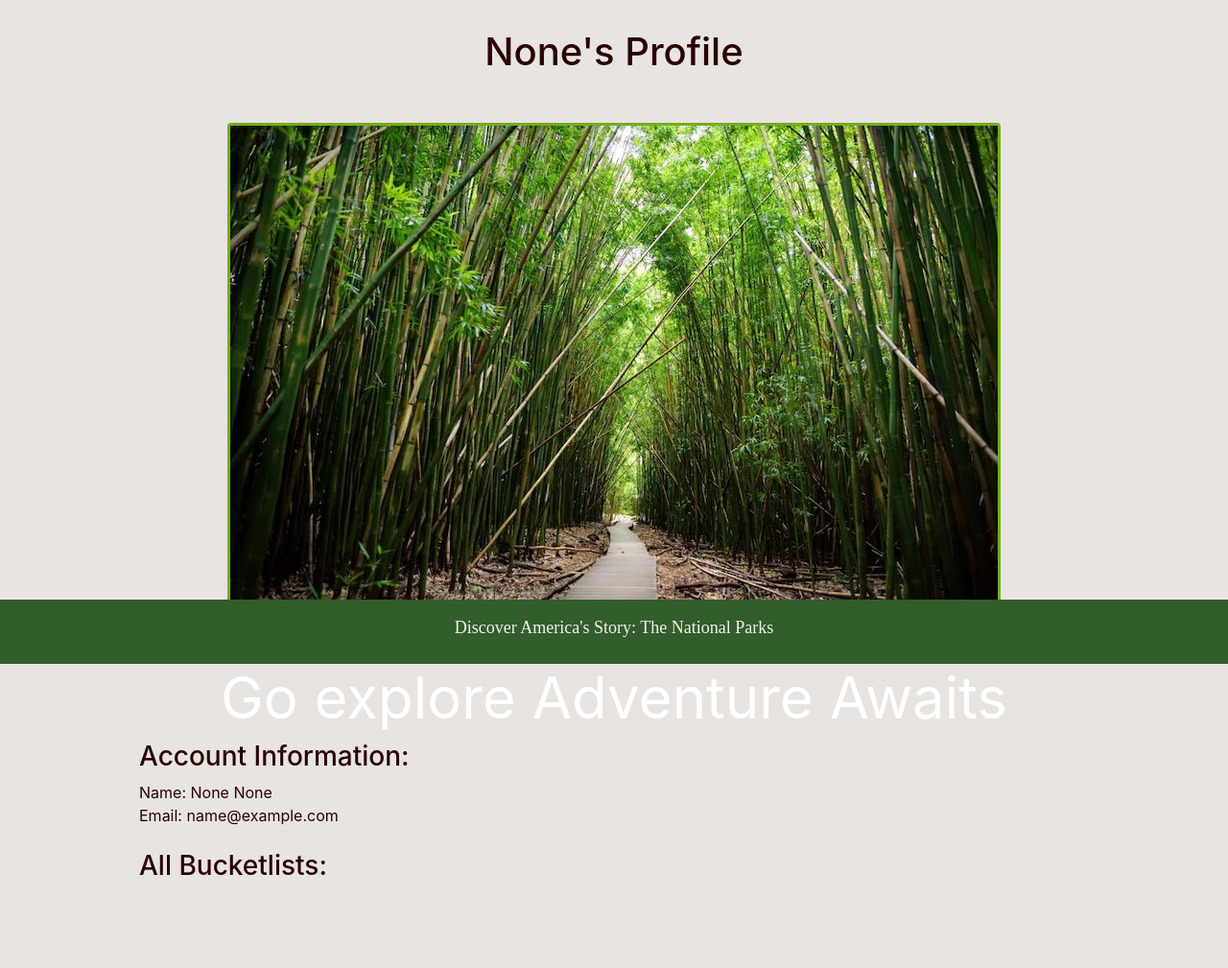
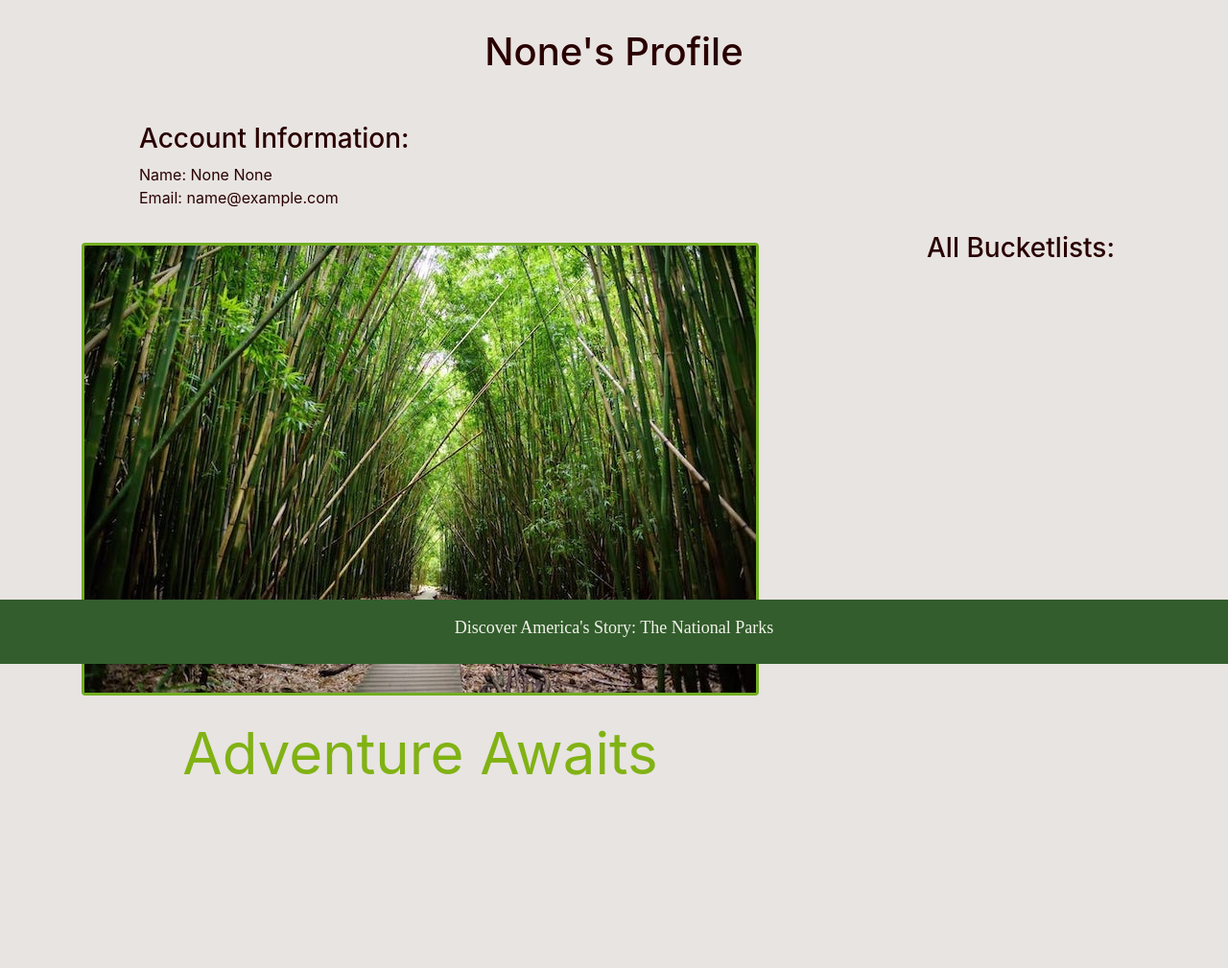
Before and after one commit to marissaaguilera/NPS-Guide, a Flask app: page /profile/1 in a window 1280 px wide. Shown: the part 108-1117 px from the top of the page at 96% size. After the commit the page ends 916 px from the top, so only its background shows below. Run offline with Flask 2, Linux system fonts and the light colour scheme; the visitor is signed in with stand-in values (Sample User, id 1); data comes from the database, SQL or seed files in the repository; data that the repository does not hold is empty; some libraries are stand-ins or nearby versions.

Commit message:
Bootstrap columns added to profile page

```diff
--- a/static/css/styles.css
+++ b/static/css/styles.css
@@ -356,27 +356,14 @@ td {
 
  #profile-img {
 	display: block;
-	margin-left: auto;
-	margin-right: auto;
-	text-align: center;
 	margin-top: 35px;
 	margin-bottom: 15px;
 	border: 3px solid #73AD21;
-	width: 806px;
+	width: 706px;
 }
 
 #profile-txt {
 	text-align: center;
-	color: white;
+	color: #81b214;
 	font-size: 60px;
 }
-
-
- /* .park-img {
-	background-image: url("/static/imgs/death-valley.png");
-	background-position: center;
-	background-repeat: no-repeat;
-	background-size: cover;
-	position: relative;
-} */
- 	/* background-image: url("/static/imgs/pipiwai-trail-profile.jpg"); */
--- a/templates/user_profile.html
+++ b/templates/user_profile.html
@@ -11,12 +11,7 @@
         <h1>{{user.fname}}'s Profile</h1>
     </div>
 
-    <div id="profile-img" class="rounded">
-        <img src="/static/imgs/pipiwai-trail-profile.jpg" >
-    </div>
-    <div id="profile-txt">
-        Go explore Adventure Awaits
-    </div>
+
 
     <div id="user-info">
         <h3>Account Information:</h3>
@@ -24,18 +19,36 @@
         <br />Email: {{user.email}}
     </div>
 
-    <div id="all-bucketlists-title">
-        <br /><h3>All Bucketlists:</h3>
-    </div>
+
+
+    <div class="container">
+        <div class="row">
+          <div class="col">
+            <div id="profile-img" class="rounded">
+                <img src="/static/imgs/pipiwai-trail-profile.jpg" >
+            </div>
+            <div id="profile-txt">
+                Adventure Awaits
+            </div>
+
+          </div>
+          <div class="col">
+            <div id="all-bucketlists-title">
+                <br /><h3>All Bucketlists:</h3>
+            </div>
+
+            <div id="all-bucketlists-links">
+                {% for bucketlist in bucketlists %}
+                <a href="/bucketlists/{{bucketlist.bucketlist_id}}">{{ bucketlist.park.park_name }}</a><br />
+                {% endfor %}
+            </div>
+          </div>
+        </div>
 
 
 
 
-    <div id="all-bucketlists-links">
-        {% for bucketlist in bucketlists %}
-        <a href="/bucketlists/{{bucketlist.bucketlist_id}}">{{ bucketlist.park.park_name }}</a><br />
-        {% endfor %}
-    </div>
+
 </body>
 
 
```
Also changed, not shown: static/imgs/pipiwai-trail-profile.jpg.
